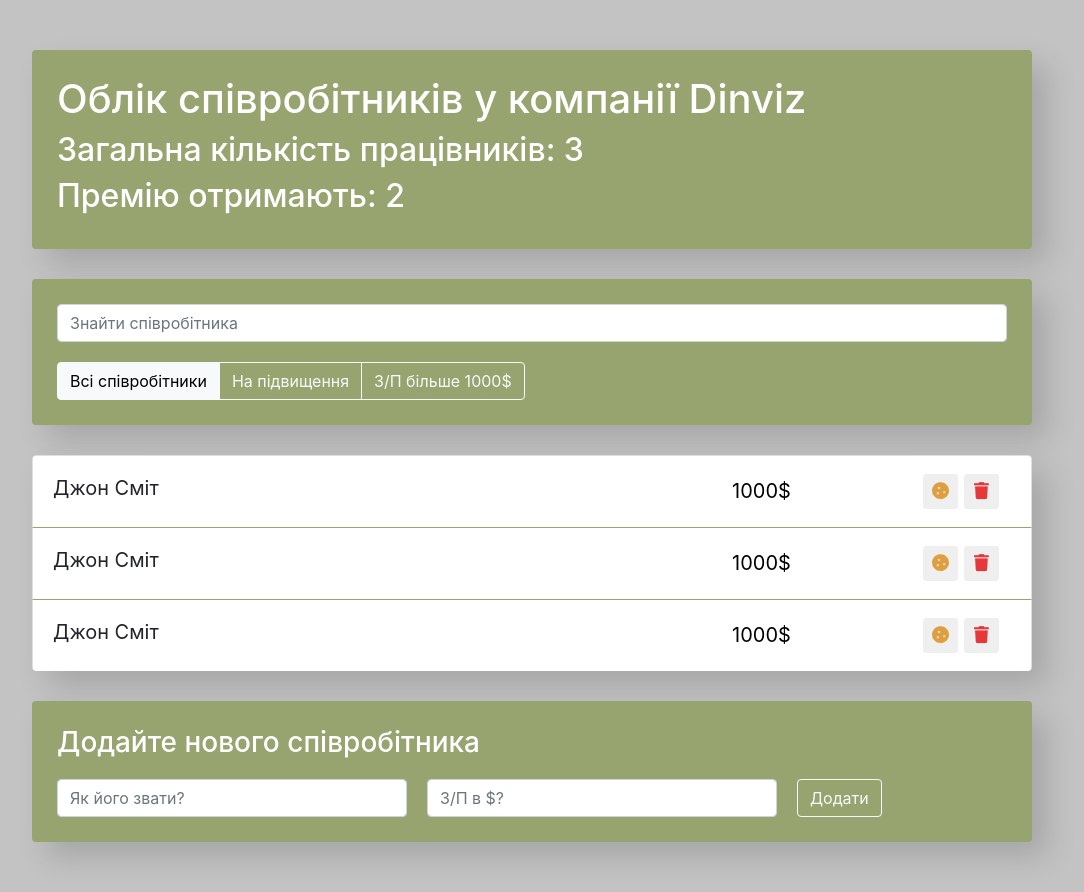
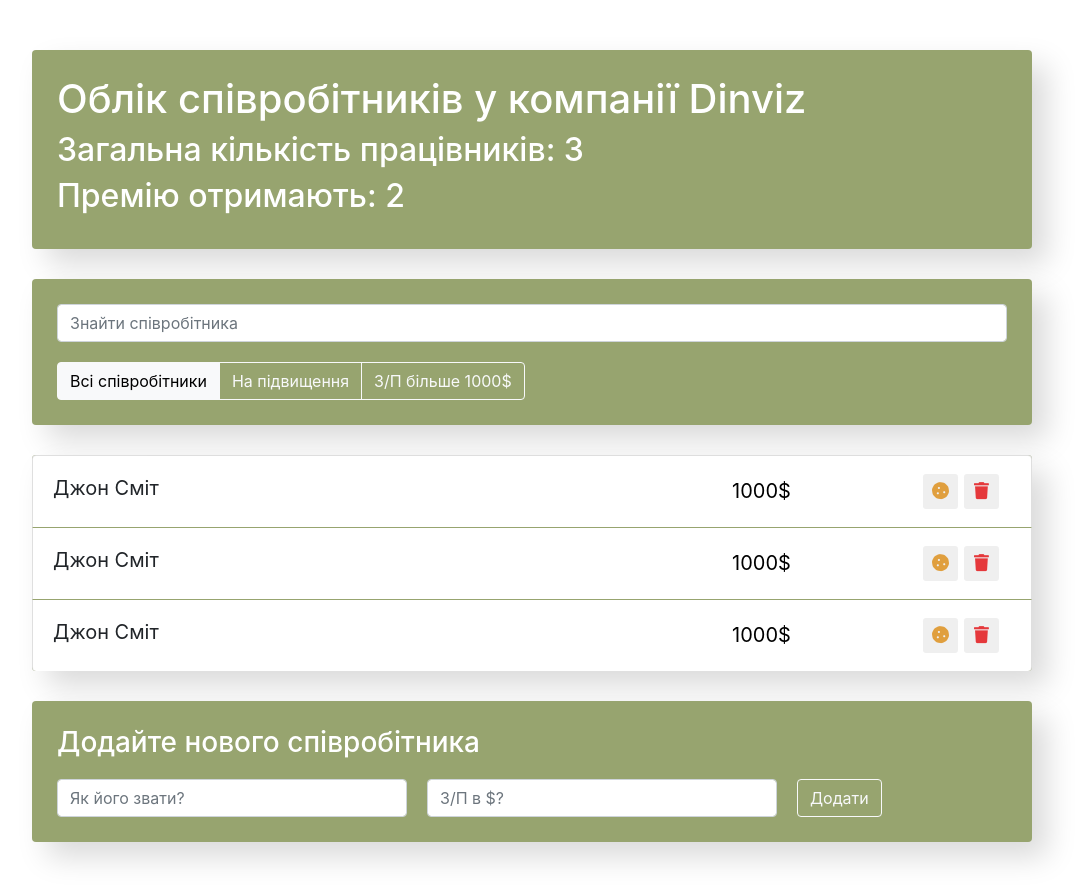
Before and after one commit to D1nviz/employees-CRUD, a React (Create React App) app: page / in a window 1280 px wide. Shown: the whole page, without its empty margins (108-1192 px from the left). Built offline with nearby package versions, Linux system fonts and the light colour scheme.

Commit message:
changed bg color

```diff
--- a/src/index.css
+++ b/src/index.css
@@ -1,5 +1,4 @@
 body {
-  background-color: #C3C3C3;
   margin: 50px 0;
   font-family: -apple-system, BlinkMacSystemFont, 'Segoe UI', 'Roboto', 'Oxygen',
     'Ubuntu', 'Cantarell', 'Fira Sans', 'Droid Sans', 'Helvetica Neue',
```
